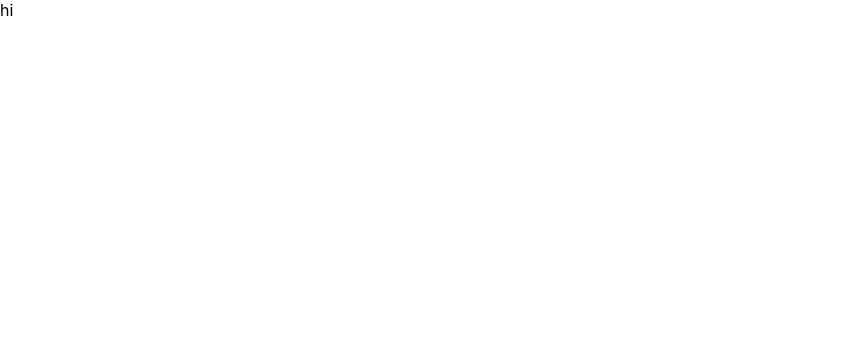
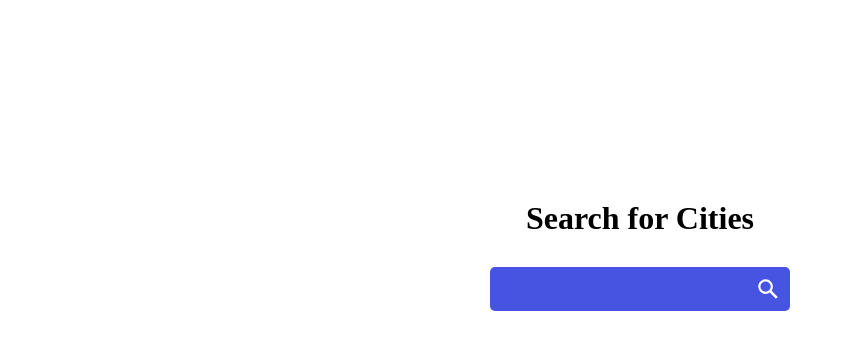
Before and after one commit to bluepebble25/react-pieces, a React (Create React App) app: page /search in a window 1280 px wide. Shown: the top 350 px of the page, without its empty margins (0-852 px from the left). Built offline with nearby package versions, Linux system fonts and the light colour scheme.

Commit message:
add: SearchPage 마크업

```diff
--- a/package.json
+++ b/package.json
@@ -42,5 +42,8 @@
       "last 1 firefox version",
       "last 1 safari version"
     ]
+  },
+  "devDependencies": {
+    "@types/styled-components": "^5.1.26"
   }
 }
--- a/src/App.tsx
+++ b/src/App.tsx
@@ -1,7 +1,14 @@
-import React from 'react';
+import { Routes, Route } from 'react-router-dom';
+import MainPage from './pages/MainPage';
+import SearchPage from './pages/SearchPage';
 
 function App() {
-  return <div>hi</div>;
+  return (
+    <Routes>
+      <Route index element={<MainPage />} />
+      <Route path="/search" element={<SearchPage />} />
+    </Routes>
+  );
 }
 
 export default App;
--- /dev/null
+++ b/src/Search/SearchForm.tsx
@@ -0,0 +1,22 @@
+import React from 'react';
+import styled from 'styled-components';
+
+interface SearchFormProps {
+  children: React.ReactNode;
+}
+
+function SearchForm({ children }: SearchFormProps) {
+  return <SearchFormBlock>{children}</SearchFormBlock>;
+}
+
+const SearchFormBlock = styled.form`
+  background-color: #4654e1;
+  width: 300px;
+  height: 44px;
+  border-radius: 5px;
+  display: flex;
+  flex-direction: row;
+  align-items: center;
+`;
+
+export default SearchForm;
--- /dev/null
+++ b/src/Search/components/SearchButton.tsx
@@ -0,0 +1,29 @@
+import React from 'react';
+import styled from 'styled-components';
+
+function SearchButton() {
+  return (
+    <SearchButtonBlock>
+      <SVG viewBox="0 0 1024 1024">
+        <path d="M848.471 928l-263.059-263.059c-48.941 36.706-110.118 55.059-177.412 55.059-171.294 0-312-140.706-312-312s140.706-312 312-312c171.294 0 312 140.706 312 312 0 67.294-24.471 128.471-55.059 177.412l263.059 263.059-79.529 79.529zM189.623 408.078c0 121.364 97.091 218.455 218.455 218.455s218.455-97.091 218.455-218.455c0-121.364-103.159-218.455-218.455-218.455-121.364 0-218.455 97.091-218.455 218.455z" />
+      </SVG>
+    </SearchButtonBlock>
+  );
+}
+
+const SearchButtonBlock = styled.button`
+  all: unset;
+  cursor: pointer;
+  width: 44px;
+  height: 44px;
+`;
+
+const SVG = styled.svg`
+  color: #fff;
+  fill: currentColor;
+  width: 24px;
+  height: 24px;
+  padding: 10px;
+`;
+
+export default SearchButton;
--- /dev/null
+++ b/src/Search/components/SearchInput.tsx
@@ -0,0 +1,17 @@
+import React from 'react';
+import styled from 'styled-components';
+
+function SearchInput() {
+  return <SearchInputBlock />;
+}
+
+const SearchInputBlock = styled.input`
+  all: unset;
+  font: 16px system-ui;
+  color: #fff;
+  height: 100%;
+  width: 100%;
+  padding: 6px 10px;
+`;
+
+export default SearchInput;
--- a/src/index.css
+++ b/src/index.css
@@ -1,13 +1,10 @@
-body {
+* {
   margin: 0;
-  font-family: -apple-system, BlinkMacSystemFont, 'Segoe UI', 'Roboto', 'Oxygen',
-    'Ubuntu', 'Cantarell', 'Fira Sans', 'Droid Sans', 'Helvetica Neue',
-    sans-serif;
-  -webkit-font-smoothing: antialiased;
-  -moz-osx-font-smoothing: grayscale;
+  padding: 0;
 }
 
-code {
-  font-family: source-code-pro, Menlo, Monaco, Consolas, 'Courier New',
-    monospace;
+html,
+body,
+#root {
+  height: 100%;
 }
--- /dev/null
+++ b/src/pages/MainPage.tsx
@@ -0,0 +1,15 @@
+import { Link } from 'react-router-dom';
+
+function MainPage() {
+  return (
+    <div>
+      <ul>
+        <li>
+          <Link to="/search">SearchPage</Link>
+        </li>
+      </ul>
+    </div>
+  );
+}
+
+export default MainPage;
--- /dev/null
+++ b/src/pages/SearchPage.tsx
@@ -0,0 +1,29 @@
+import styled from 'styled-components';
+import SearchForm from '../Search/SearchForm';
+import SearchInput from '../Search/components/SearchInput';
+import SearchButton from '../Search/components/SearchButton';
+
+function SearchPage() {
+  return (
+    <Container>
+      <Title>Search for Cities</Title>
+      <SearchForm>
+        <SearchInput />
+        <SearchButton />
+      </SearchForm>
+    </Container>
+  );
+}
+
+const Title = styled.h1`
+  margin: 200px 0 30px 0;
+`;
+
+const Container = styled.div`
+  height: 100%;
+  display: flex;
+  flex-direction: column;
+  align-items: center;
+`;
+
+export default SearchPage;
```
Also changed, not shown: src/Search/components/SearchBar.tsx (added, +15 -0 lines), 1 other file (tests, documents, lock files or other folders).
